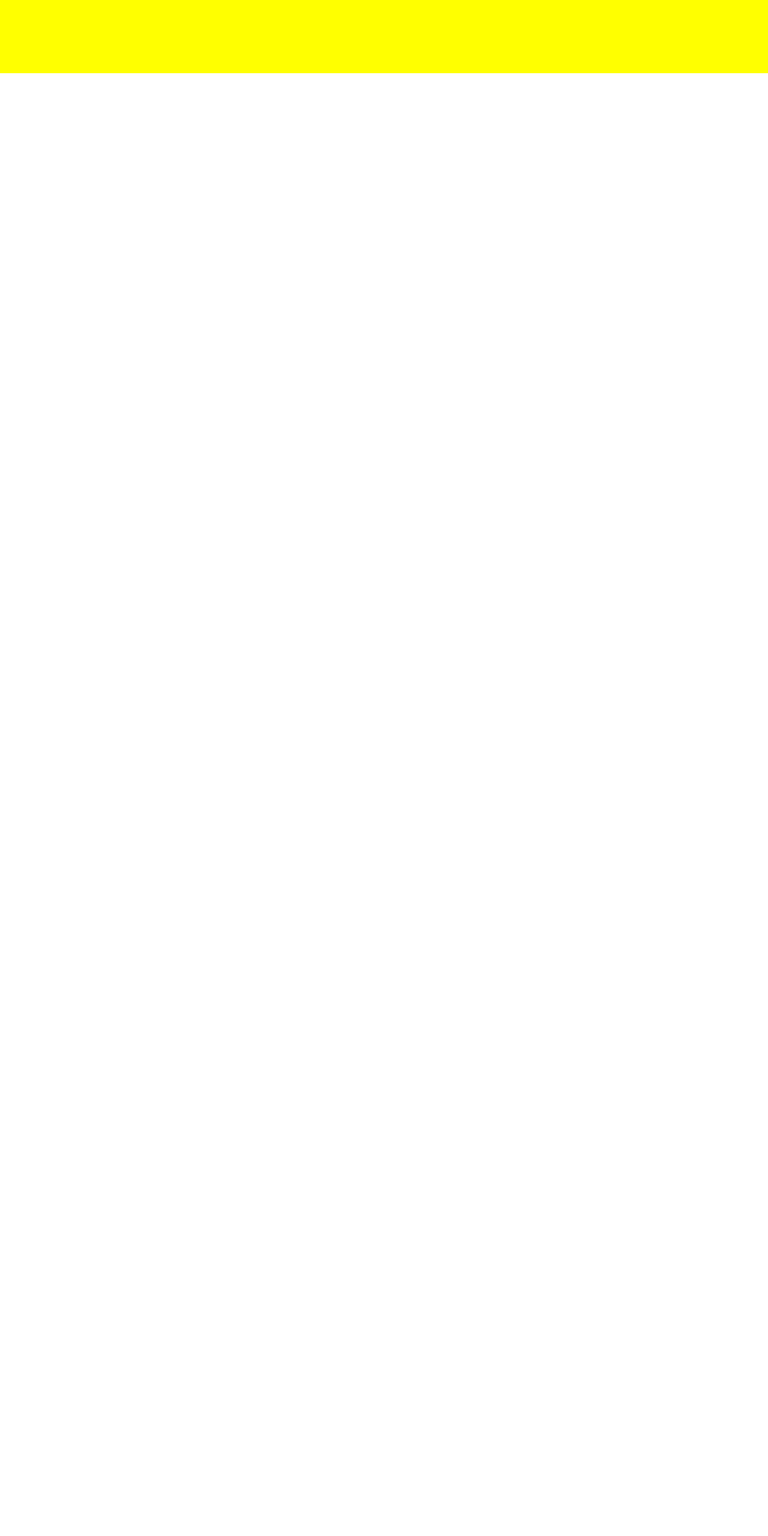
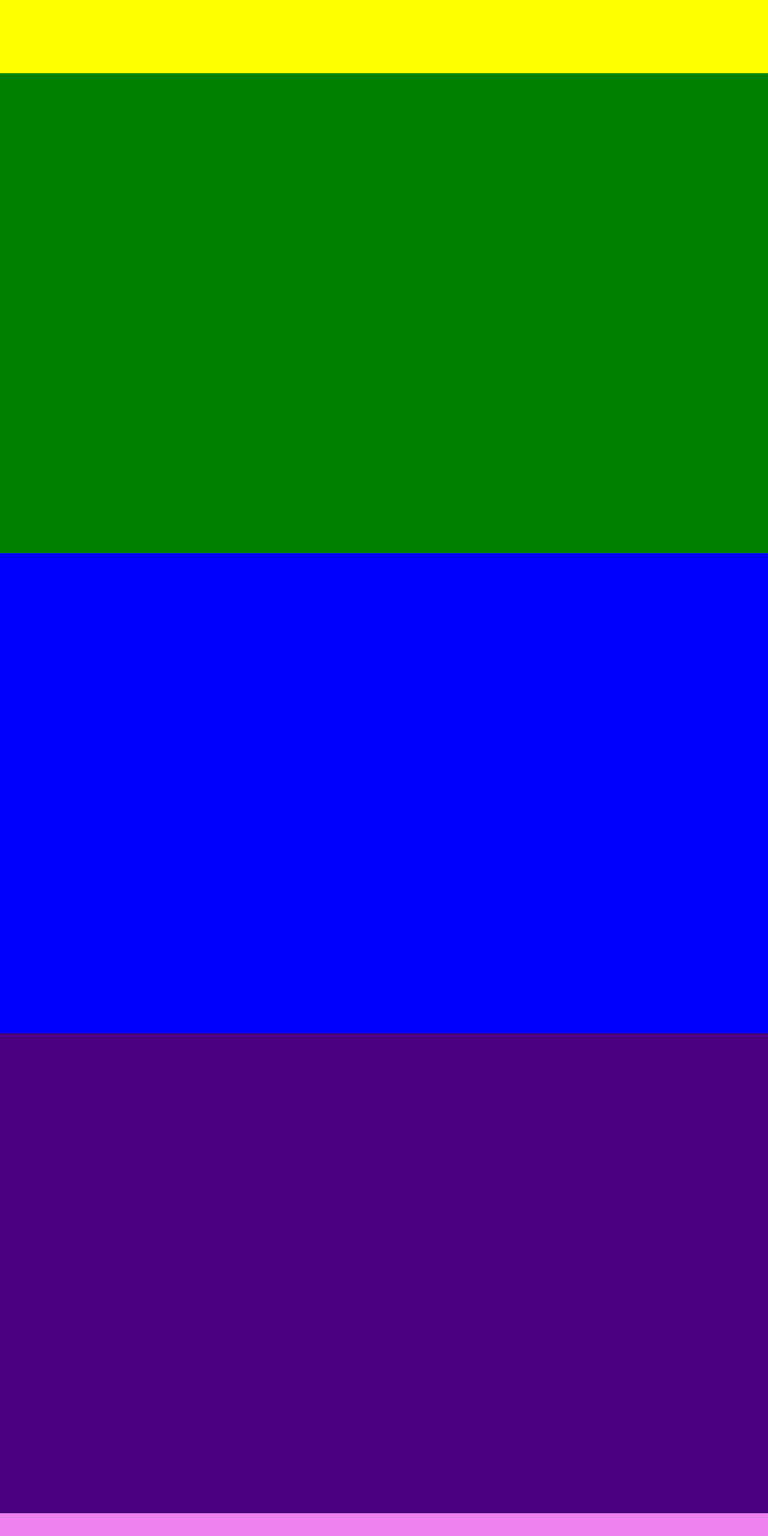
Before and after one commit to michaelparkernorton/john-norton-photography, a website built with Vite: page src/index.html in a window 1280 px wide. Shown: the part 2278-4838 px from the top of the page at 60% size. Built offline with nearby package versions, Linux system fonts and the light colour scheme.

Commit message:
div styling

```diff
--- a/src/style.css
+++ b/src/style.css
@@ -20,3 +20,9 @@ body {
 .yellow {
 	background-color: yellow;
 }
+.green {background-color: green}
+
+.blue {background-color: blue}
+
+.indigo {background-color: indigo;}
+.violet {background-color: violet;}
```
